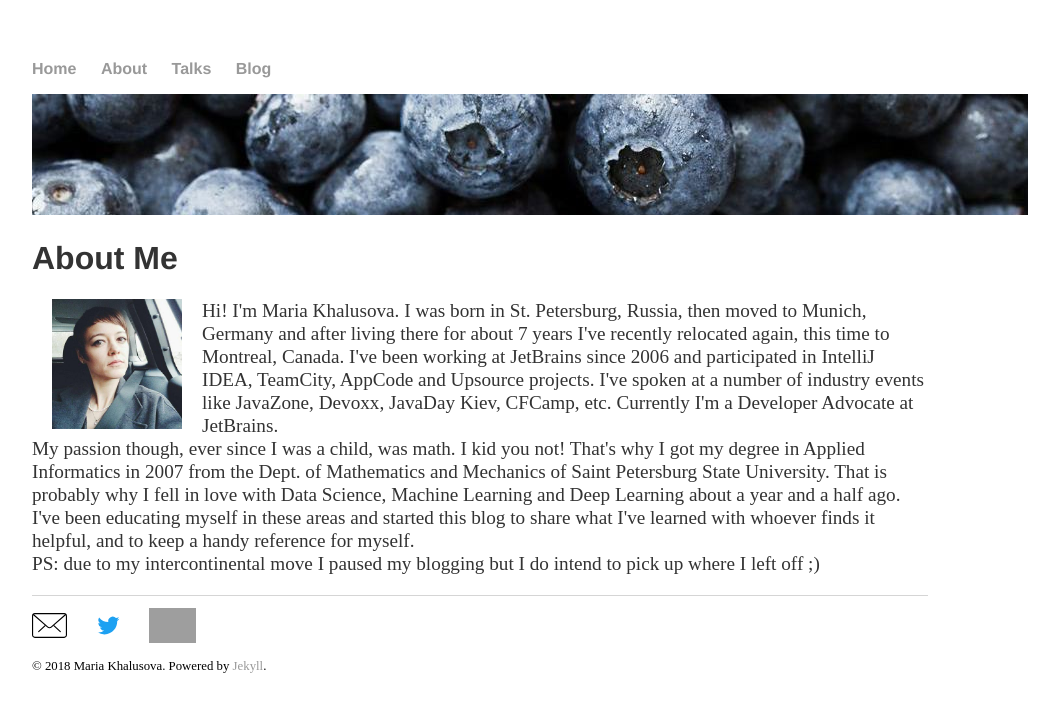
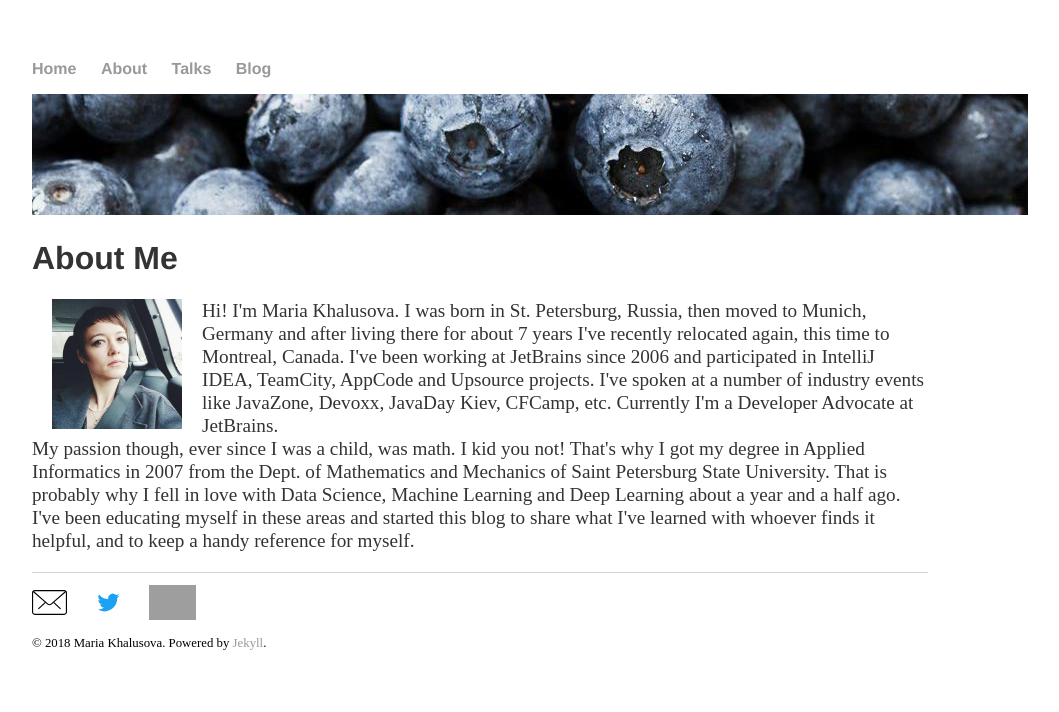
Before and after one commit to MKhalusova/MKhalusova.github.io, a Jekyll site: the page built from about/index.html, in a window 1280 px wide. Shown: the top 712 px of the page, without its empty margins (160-1219 px from the left). Built offline with Jekyll 4.4.1, drawn with Linux system fonts in a browser that asks for light colours; grey boxes are pictures that could not be loaded.

Commit message:
minor update to bio

```diff
--- a/about/index.html
+++ b/about/index.html
@@ -16,7 +16,5 @@ title: Maria Khalusova
         That is probably why I fell in love with Data Science, Machine Learning and Deep Learning about a year and a half ago.
         I've been educating myself in these areas and started this blog to share what I've learned with whoever finds
         it helpful, and to keep a handy reference for myself.
-        <br/>
-        PS: due to my intercontinental move I paused my blogging but I do intend to pick up where I left off ;)
     </p>
 </div>
```
